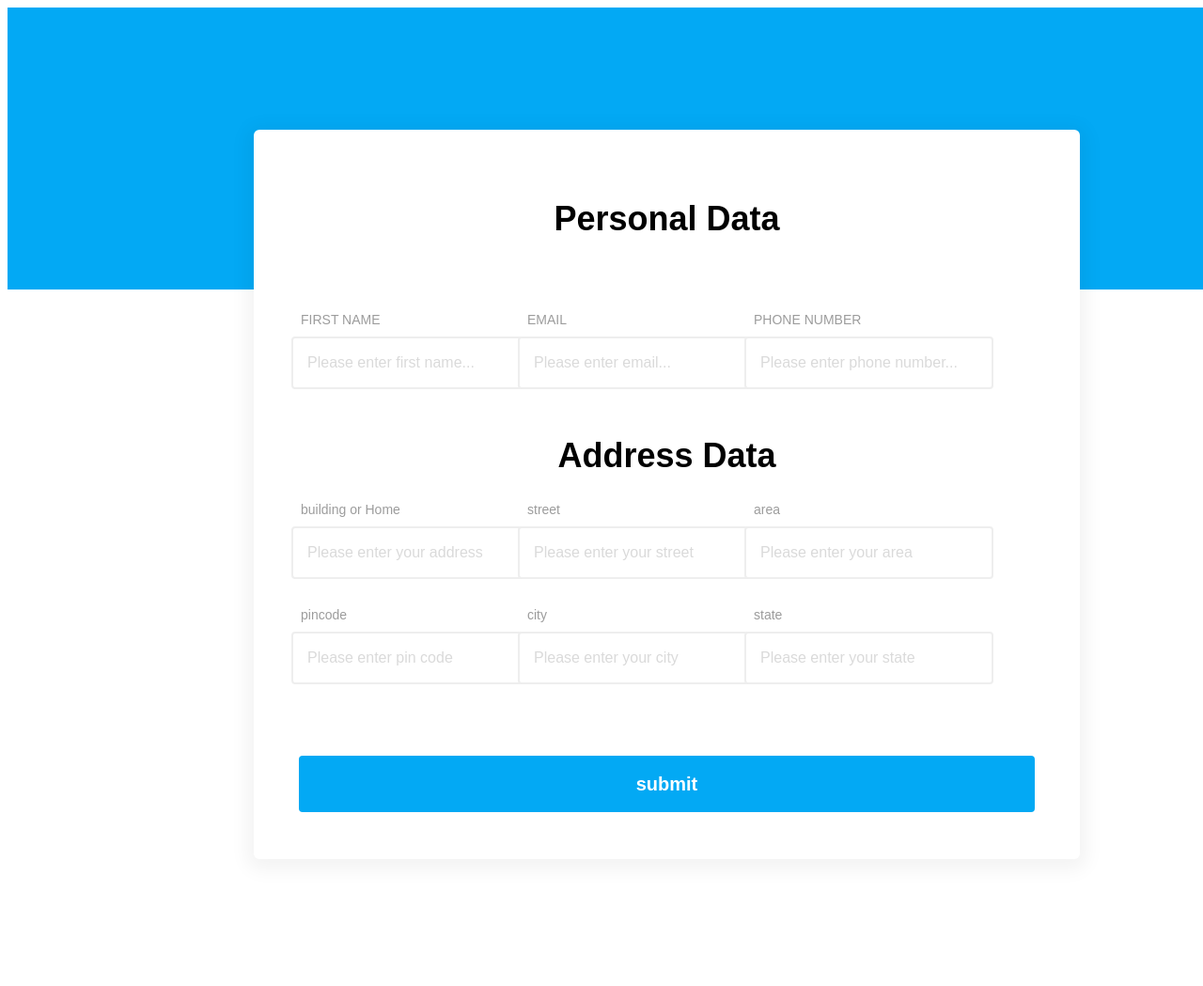
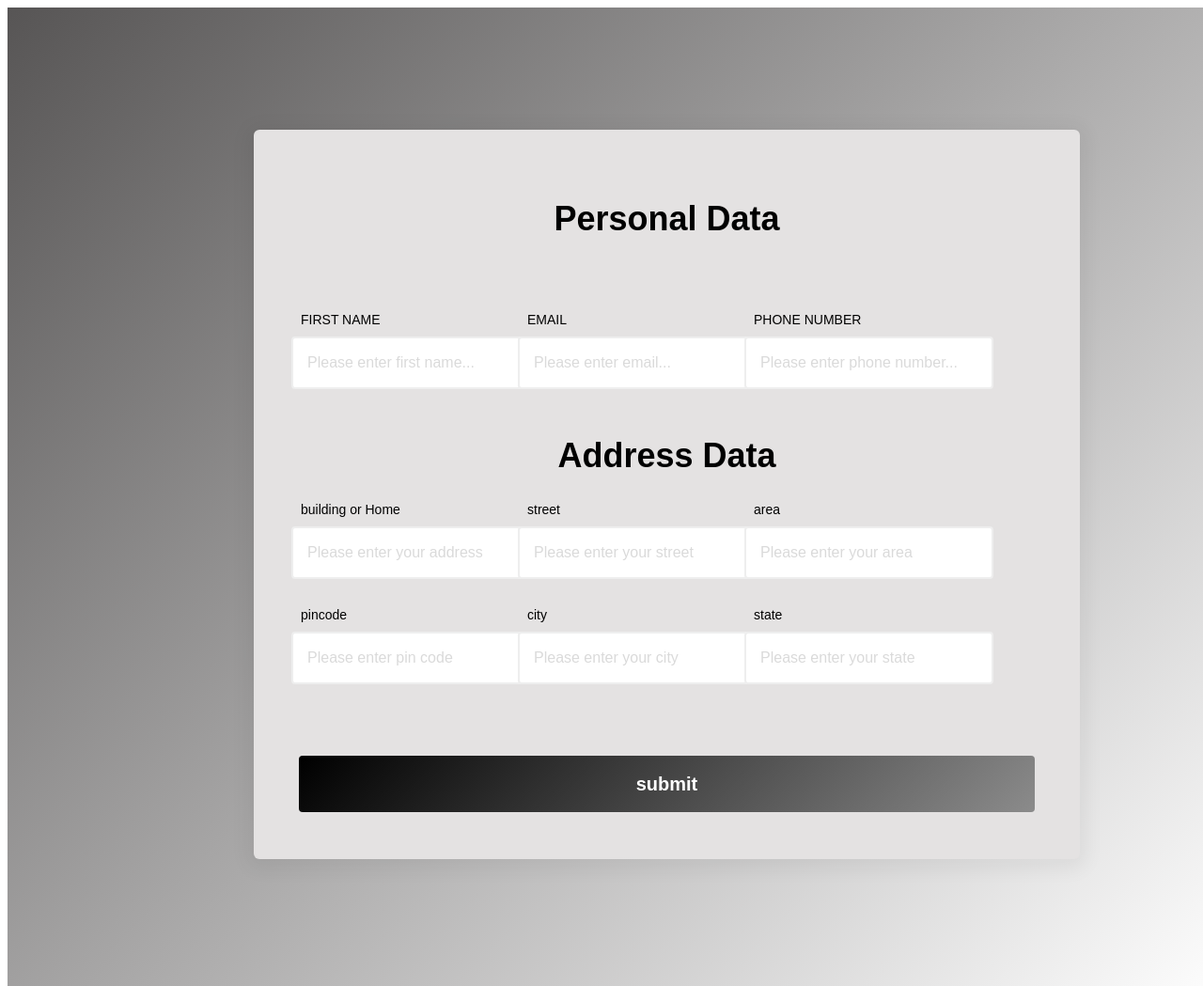
Before and after one commit to mayur-137/_pyreneanClothing, a Django app: page /edit_user_data/ in a window 1280 px wide; the page is wider, and only the part inside the window is pictured. Shown: that part at 94% size. Before the commit the page ends 864 px from the top of that part, so only its background shows below. Run offline with Django 4.2, Linux system fonts and the light colour scheme.

Commit message:
black and white

```diff
--- a/static/css/edit_user_data.css
+++ b/static/css/edit_user_data.css
@@ -40,7 +40,7 @@
     background-attachment: initial;
     background-origin: initial;
     background-clip: initial;
-    background-color: #0381fe;
+    background : linear-gradient(135deg, #333232, rgb(0, 0, 0));
   }
 
   .contact_us_2 .responsive-container-block {
@@ -82,7 +82,8 @@
   }
 
   .contact_us_2 .container-block.form-wrapper {
-    background-color: white;
+    background-color: rgb(228, 226, 226) ;
+    /* background: linear-gradient(135deg, #d8d6d6, rgb(255, 255, 255)); */
     max-width: 799px;
     text-align: center;
     padding-top: 50px;
@@ -189,7 +190,7 @@
 
   .contact_us_2 .submit-btn {
     width: 98%;
-    background-color: #03a9f4;
+    background: linear-gradient(135deg, #000000, rgb(139, 139, 139));
     height: 60px;
     font-size: 20px;
     font-weight: 700;
@@ -251,7 +252,7 @@
     margin-right: 0px;
     margin-bottom: 5px;
     margin-left: 0px;
-    color: #9c9c9c;
+    color: #000000;
   }
 
   .contact_us_2 ::placeholder {
@@ -263,8 +264,8 @@
     width: 100%;
     left: 0px;
     top: 0px;
-    height: 300px;
-    background-color: #03a9f4;
+    height: 1041px;
+    background: linear-gradient(135deg, #575555, rgb(255, 255, 255));
   }
 
   @media (max-width: 768px) {
--- a/templates/Base.html
+++ b/templates/Base.html
@@ -230,7 +230,7 @@
       data-image-width="437" data-image-height="440">
       <img src="{% static 'images/cart.png' %}" class="u-logo-image u-logo-image-2">
     </a>
-    <a  href="/register/" class="u-file-icon u-icon u-icon-rectangle u-icon-1">
+    <a  href="" class="u-file-icon u-icon u-icon-rectangle u-icon-1">
       <img style="mix-blend-mode: darken;" src="{% static 'images/user-profile-vector.jpg' %}"
         alt="">
     </a>
```
Also changed, not shown: static/css/login.css (+10 -8 lines), static/css/register.css (+8 -8 lines), 2 other files.
